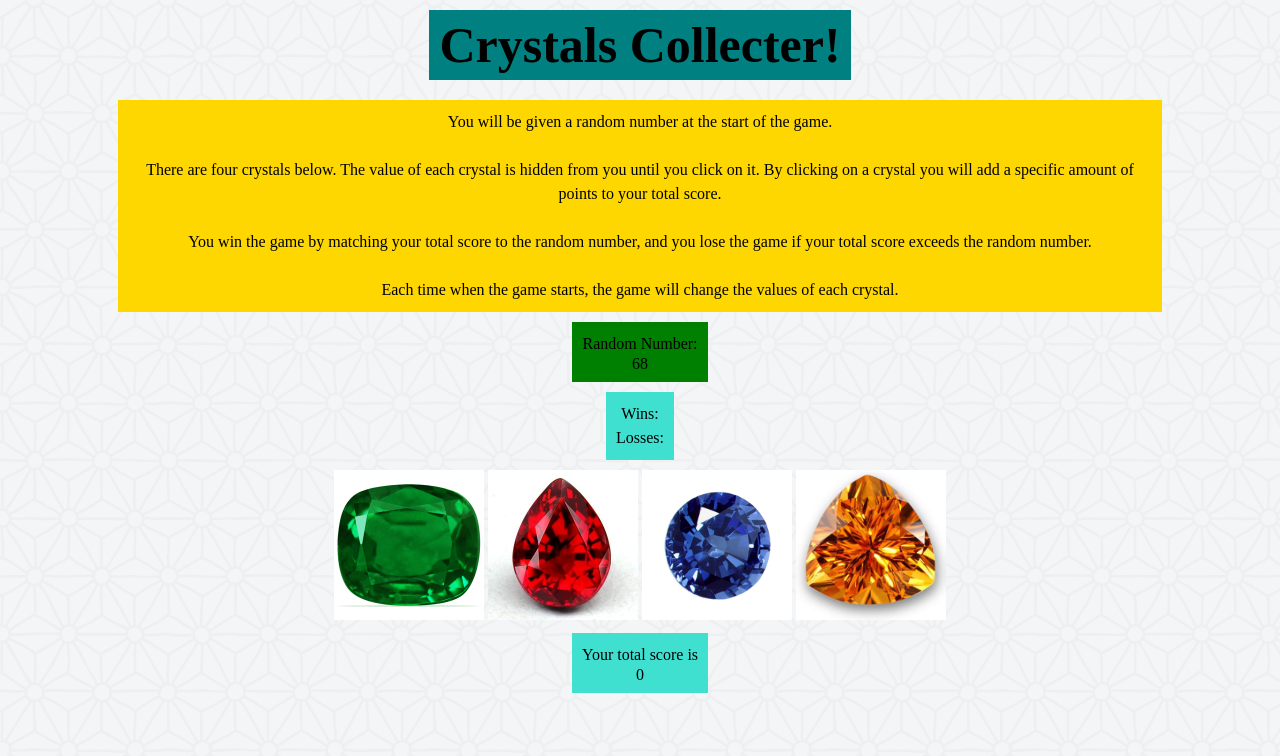
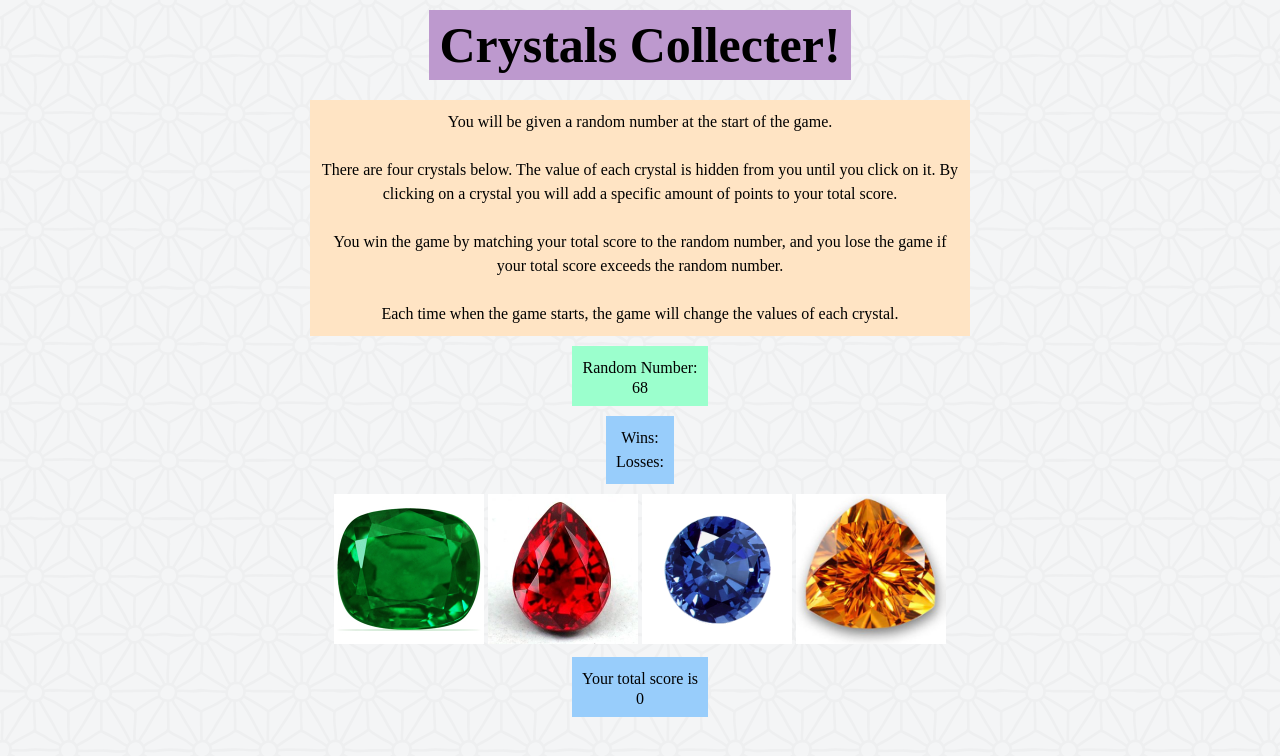
Before and after one commit to llh914/week-4-game, a PHP site: page / in a window 1280 px wide. Shown: the top 756 px of the page. Run offline with PHP 8.4, Linux system fonts and the light colour scheme.

Commit message:
adding styled files

```diff
--- a/assets/css/style.css
+++ b/assets/css/style.css
@@ -4,13 +4,13 @@
 }
 
 p {
-	line-height: 1.5
+	line-height: 1.5;
 }
 
 h1{
 	font-size: 50px;
 	padding: 10px;
-	background: teal;
+	background: #bd99ce;
 	display: inline-block;
 	font-weight: bold;
 	margin: 10px;
@@ -18,26 +18,26 @@
 
 #instructions {
 	padding: 10px;
-	background: gold;
+	background: bisque;
 	margin: 10px auto;
-	width: 80%;
+	width: 50%;
 }
 
 #number {
-	background: green;
+	background: #9bffcd;
 	display: inline-block;
 	padding: 10px;
 }
 
 #winLose {
-	background: turquoise;
+	background: #98cdfb;
 	display: inline-block;
 	padding: 10px;
 	margin: 10px;
 }
 
 #scoreboard {
-	background: turquoise;
+	background: #98cdfb;
 	display: inline-block;
 	padding: 10px;
 	margin: 10px;
--- a/assets/javascript/game.js
+++ b/assets/javascript/game.js
@@ -12,8 +12,8 @@
 	function start() {
 		randomNumber = Math.floor(Math.random() * (120 - 19) + 19);
 		score = 0;
-		$("#score").text(score);
-		$("#randomNumber").text(randomNumber);
+		$("#score").html(score);
+		$("#randomNumber").html(randomNumber);
 		$("#emerald").data("value", getCrystalValue());
 		$("#ruby").data("value", getCrystalValue());
 		$("#sapphire").data("value", getCrystalValue());
@@ -24,19 +24,19 @@
 
 	$(".crystal").on("click", function () {
 		score += $(this).data("value");
-		$("#score").text(score);
+		$("#score").html(score);
 
 		console.log(this)
 
 		if (score === randomNumber) {
 			wins++;
-			$("#wins").text(wins);
-			$("#outcome").text("You Won!!")
+			$("#wins").html(wins);
+			$("#outcome").html("You Won!!")
 			start();
 		} else if (score > randomNumber) {
 			losses++;
-			$("#losses").text(losses);
-			$("#outcome").text("You Lost")
+			$("#losses").html(losses);
+			$("#outcome").html("You Lost")
 			start();
 		}
 	});
```
